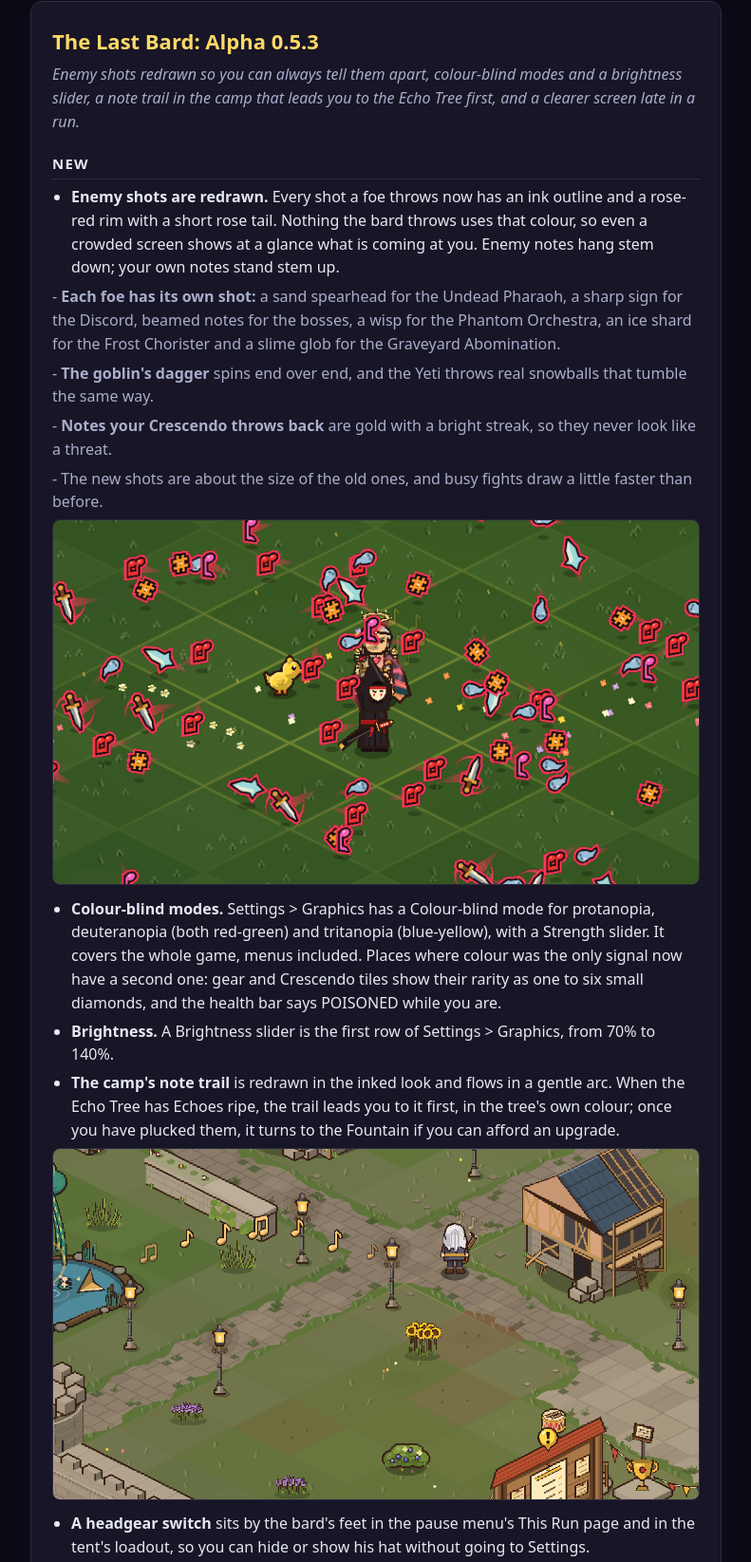
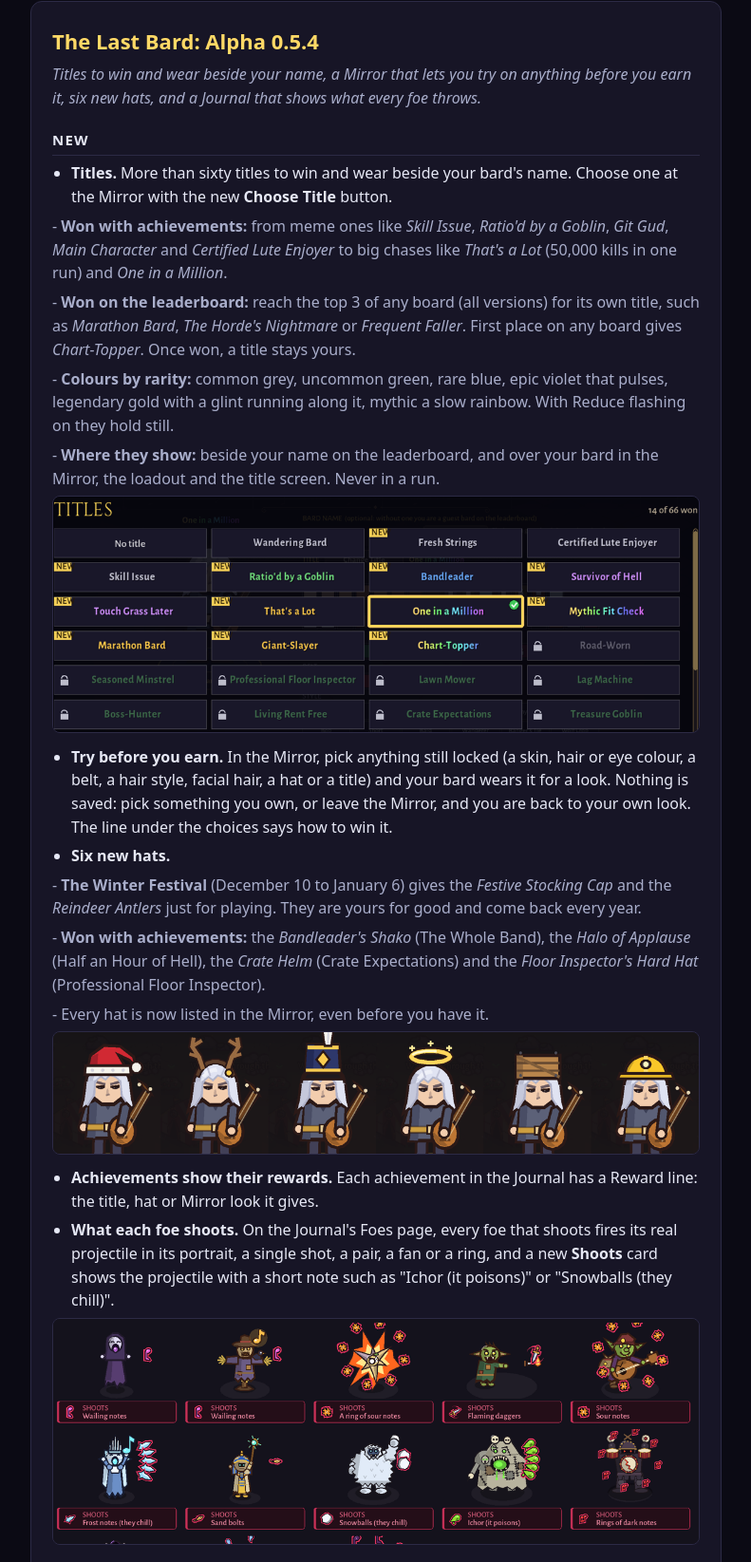
Before and after one commit to AirCapitalDigital/the-last-bard-play, a plain HTML site: page patch_notes.html in a window 1280 px wide. Shown: the part 131-1776 px from the top of the page at 95% size, without its empty margins (244-1035 px from the left). Drawn offline with Linux system fonts and the light colour scheme.

Commit message:
Patch notes 2026-11-17T17:43Z

```diff
--- a/patch_notes.html
+++ b/patch_notes.html
@@ -20,6 +20,30 @@ code { background:#0e0d1a; border:1px solid var(--line); border-radius:4px; padd
 footer { color:var(--muted); font-size:14px; }
 </style></head><body><main>
 <header><h1>THE LAST BARD</h1><p>Patch notes, newest first. <a href="./">Back to the game</a></p></header>
+<section><h2 id="v0.5.4-alpha">The Last Bard: Alpha 0.5.4</h2>
+<p><em>Titles to win and wear beside your name, a Mirror that lets you try on anything before you earn it, six new hats, and a Journal that shows what every foe throws.</em></p>
+<h3>New</h3>
+<ul>
+<li><strong>Titles.</strong> More than sixty titles to win and wear beside your bard&#x27;s name. Choose one at the Mirror with the new <strong>Choose Title</strong> button.</li>
+</ul>
+<p>  - <strong>Won with achievements:</strong> from meme ones like <em>Skill Issue</em>, <em>Ratio&#x27;d by a Goblin</em>, <em>Git Gud</em>, <em>Main Character</em> and <em>Certified Lute Enjoyer</em> to big chases like <em>That&#x27;s a Lot</em> (50,000 kills in one run) and <em>One in a Million</em>.</p>
+<p>  - <strong>Won on the leaderboard:</strong> reach the top 3 of any board (all versions) for its own title, such as <em>Marathon Bard</em>, <em>The Horde&#x27;s Nightmare</em> or <em>Frequent Faller</em>. First place on any board gives <em>Chart-Topper</em>. Once won, a title stays yours.</p>
+<p>  - <strong>Colours by rarity:</strong> common grey, uncommon green, rare blue, epic violet that pulses, legendary gold with a glint running along it, mythic a slow rainbow. With Reduce flashing on they hold still.</p>
+<p>  - <strong>Where they show:</strong> beside your name on the leaderboard, and over your bard in the Mirror, the loadout and the title screen. Never in a run.</p>
+<p><img src="patch_notes/img/v054_titles.png" alt="Titles" loading="lazy"></p>
+<ul>
+<li><strong>Try before you earn.</strong> In the Mirror, pick anything still locked (a skin, hair or eye colour, a belt, a hair style, facial hair, a hat or a title) and your bard wears it for a look. Nothing is saved: pick something you own, or leave the Mirror, and you are back to your own look. The line under the choices says how to win it.</li>
+<li><strong>Six new hats.</strong></li>
+</ul>
+<p>  - <strong>The Winter Festival</strong> (December 10 to January 6) gives the <em>Festive Stocking Cap</em> and the <em>Reindeer Antlers</em> just for playing. They are yours for good and come back every year.</p>
+<p>  - <strong>Won with achievements:</strong> the <em>Bandleader&#x27;s Shako</em> (The Whole Band), the <em>Halo of Applause</em> (Half an Hour of Hell), the <em>Crate Helm</em> (Crate Expectations) and the <em>Floor Inspector&#x27;s Hard Hat</em> (Professional Floor Inspector).</p>
+<p>  - Every hat is now listed in the Mirror, even before you have it.</p>
+<p><img src="patch_notes/img/v054_hats.png" alt="The new hats" loading="lazy"></p>
+<ul>
+<li><strong>Achievements show their rewards.</strong> Each achievement in the Journal has a Reward line: the title, hat or Mirror look it gives.</li>
+<li><strong>What each foe shoots.</strong> On the Journal&#x27;s Foes page, every foe that shoots fires its real projectile in its portrait, a single shot, a pair, a fan or a ring, and a new <strong>Shoots</strong> card shows the projectile with a short note such as &quot;Ichor (it poisons)&quot; or &quot;Snowballs (they chill)&quot;.</li>
+</ul>
+<p><img src="patch_notes/img/v054_foe_shots.png" alt="What each foe shoots" loading="lazy"></p></section>
 <section><h2 id="v0.5.3-alpha">The Last Bard: Alpha 0.5.3</h2>
 <p><em>Enemy shots redrawn so you can always tell them apart, colour-blind modes and a brightness slider, a note trail in the camp that leads you to the Echo Tree first, and a clearer screen late in a run.</em></p>
 <h3>New</h3>
```
Also changed, not shown: patch_notes/img/v054_foe_shots.png (added), patch_notes/img/v054_hats.png (added), patch_notes/img/v054_titles.png (added), 2 other files.
